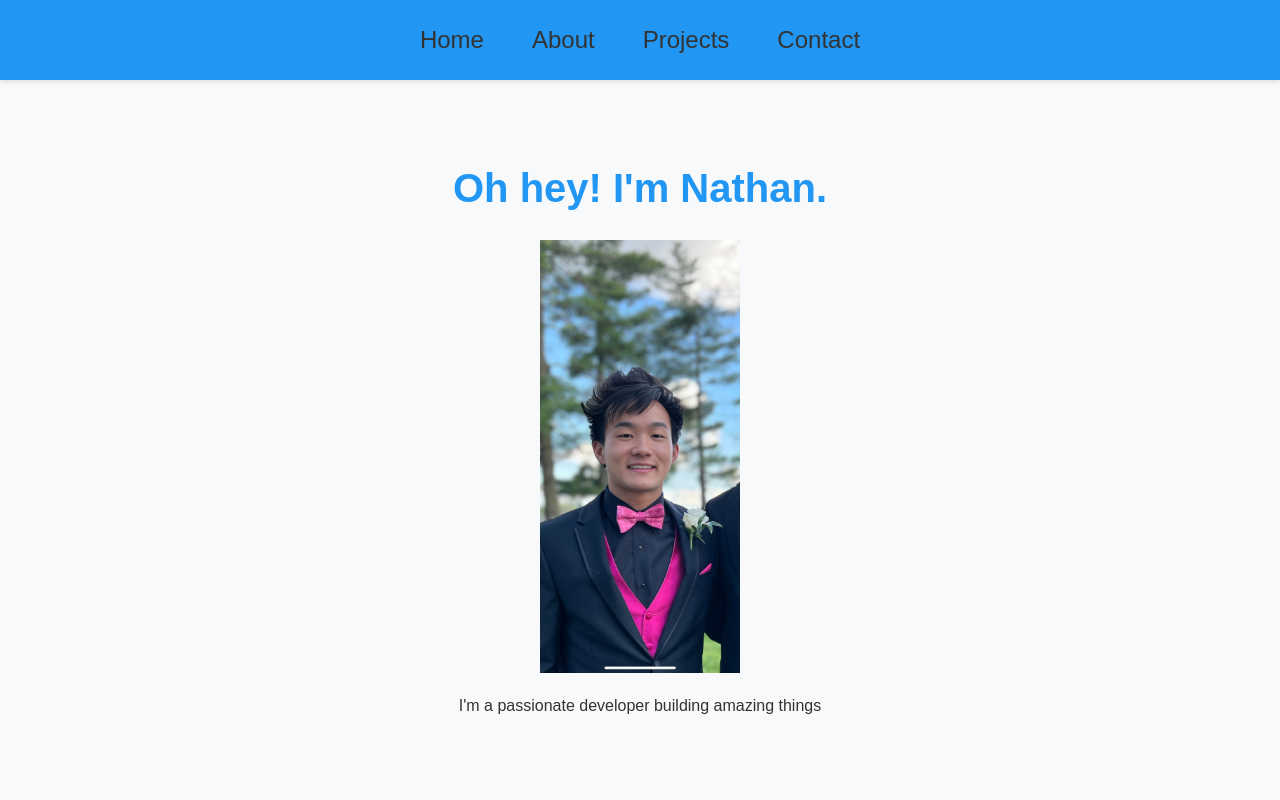
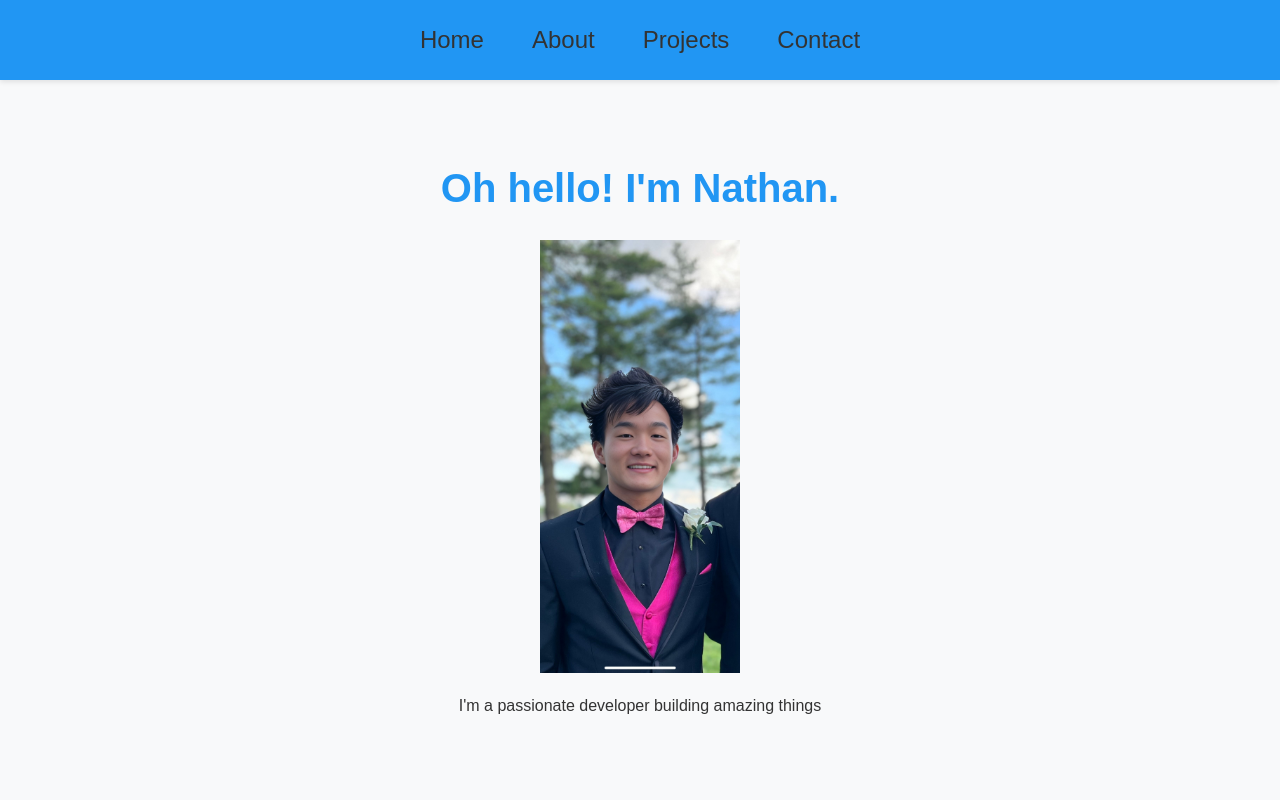
Before and after one commit to Nathanzhu7/my-personal-website, a plain HTML site: page index.html in a window 1280 px wide. Shown: the top 800 px of the page. Drawn offline with Linux system fonts and the light colour scheme.

Commit message:
testing whether a small change will update the git hosted website

```diff
--- a/index.html
+++ b/index.html
@@ -25,7 +25,7 @@
 
     <main>
         <section id="home" class="hero">
-            <h1>Oh hey! I'm Nathan.</h1>
+            <h1>Oh hello! I'm Nathan.</h1>
             <img src="images/self_portrait.jpeg" alt="Nathan Zhu" class="profile-pic">
             <p>I'm a passionate developer building amazing things</p>
         </section>
```
